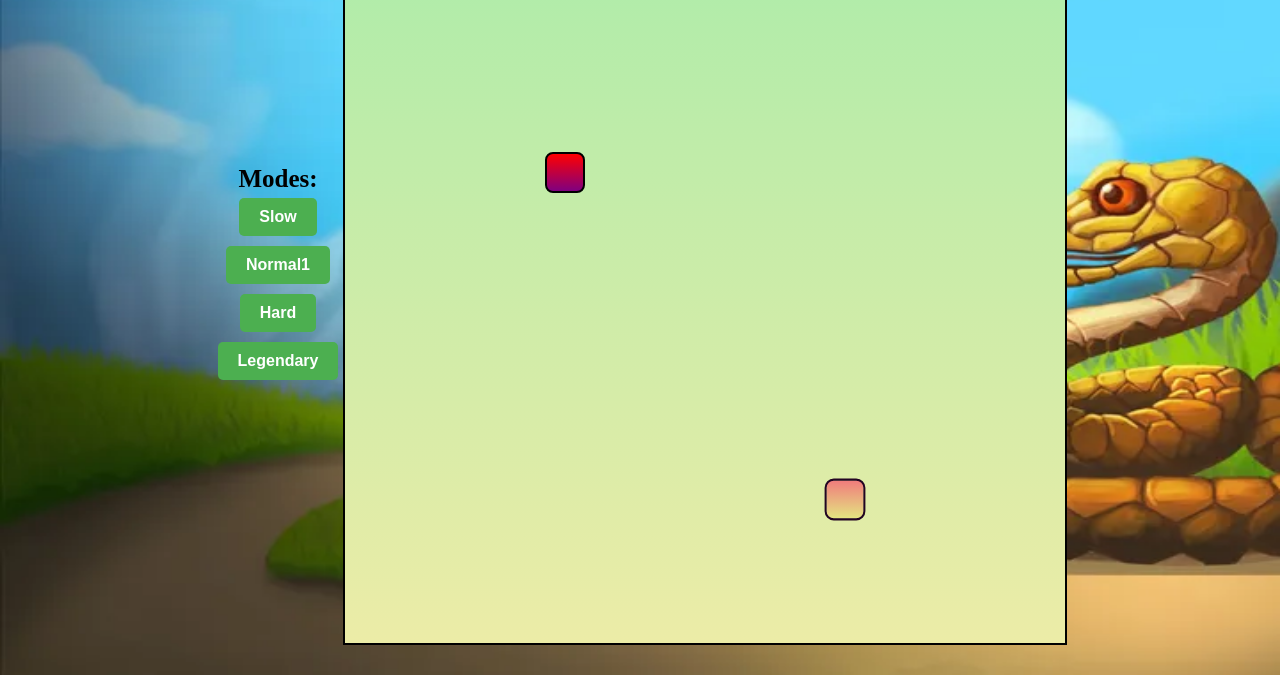
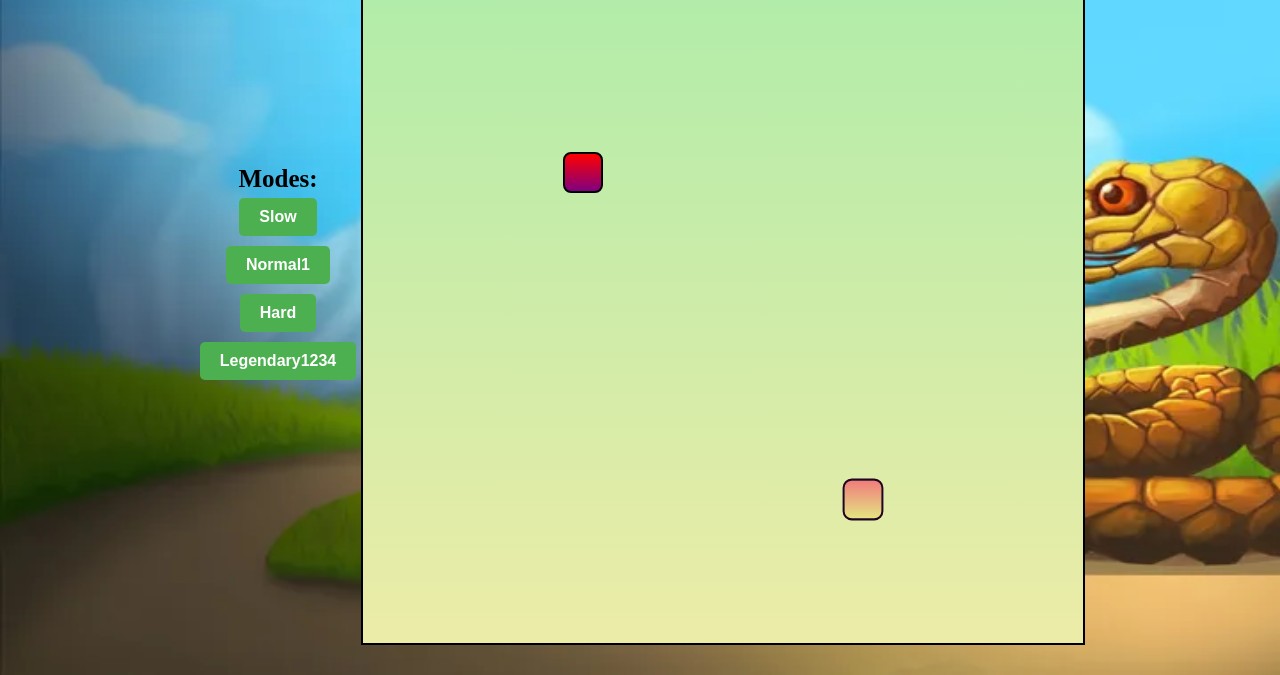
Before and after one commit to sma900/GameSnakeV1, a plain HTML site: page index.html in a window 1280 px wide. Shown: the part 125-800 px from the top of the page. Drawn offline with Linux system fonts and the light colour scheme; a web font is replaced by a local one.

Commit message:
Third Commit

```diff
--- a/index.html
+++ b/index.html
@@ -14,7 +14,7 @@
             <button>Slow</button>
             <button>Normal1</button>
             <button>Hard</button>
-            <button>Legendary</button>
+            <button>Legendary1234</button>
         </div>
         <div id="scoreBox">Score: 0</div>
         <div id="hiscoreBox">HiScore: 0</div>
```
